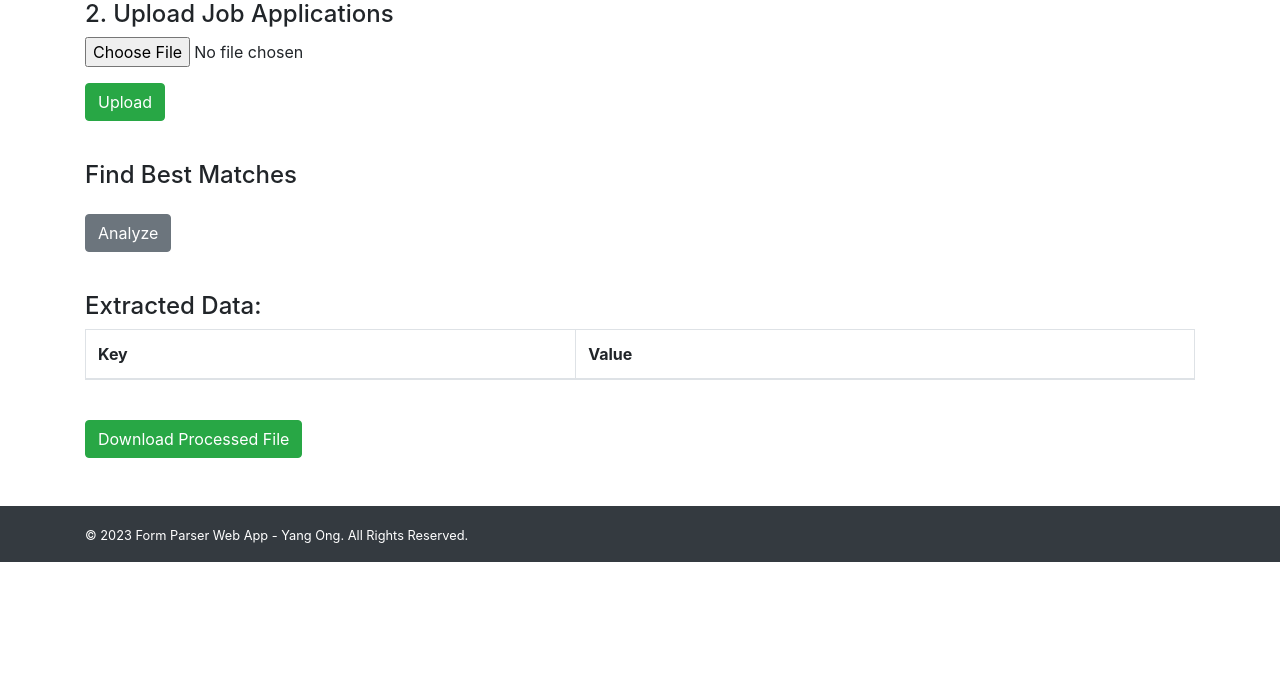
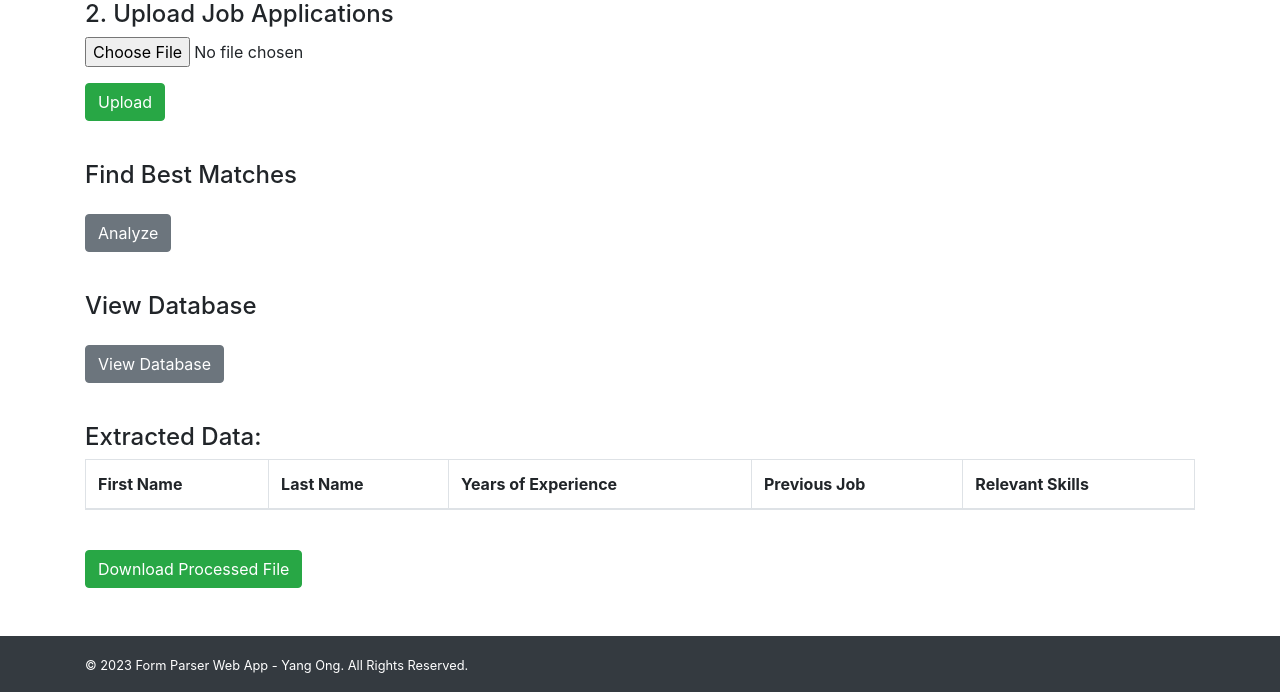
Before and after one commit to yangong17/FormParser, a Flask app: page / in a window 1280 px wide. Shown: the part 663-1355 px from the top of the page. Before the commit the page ends 1225 px from the top, so only its background shows below. Run offline with Flask 3, Linux system fonts and the light colour scheme; lists and menus that the app fills with data are empty; some libraries are stand-ins or nearby versions.

Commit message:
Able to pull info from database into webpage

```diff
--- a/app.py
+++ b/app.py
@@ -176,6 +176,35 @@ def execute():
 
 
 
+@app.route("/analyze", methods=["POST"])
+def analyze():
+    # Connect to the SQLite database
+    conn = sqlite3.connect('applications.db')
+    cursor = conn.cursor()
+
+    # Execute the SQL query
+    cursor.execute('SELECT first_name, last_name, years_of_experience, previous_job, your_relevant_skills FROM applications')
+
+    # Fetch all rows
+    rows = cursor.fetchall()
+
+    # Close the connection
+    conn.close()
+
+    # Format the data to match the structure expected by your table
+    data = []
+    for row in rows:
+        data.append({
+            "first_name": row[0],
+            "last_name": row[1],
+            "years_of_experience": row[2],
+            "previous_job": row[3],
+            "your_relevant_skills": row[4]
+        })
+
+    # Return the formatted data as JSON
+    return jsonify(data)
+
 
 
 '''
--- a/templates/index.html
+++ b/templates/index.html
@@ -3,8 +3,6 @@
 
 {% block content %}
 
-<!-- jQuery dependency, needs to be at top of document -->
-<script src="https://code.jquery.com/jquery-3.6.0.min.js"></script>
 
 <h2>Form Parser V1.0</h2>
 <p style="margin-top: 20px; margin-bottom: 50px;">Employee Information Sheets → Data Extraction → Exported as .csv</p>
@@ -91,20 +89,61 @@
 <p class="alert alert-success mt-3">{{ executemsg }}</p>
 {% endif %}
 
+<!-- Review Data -->
+<form action="/analyze" style="margin-top: 40px; margin-bottom: 40px;" method="post" enctype="multipart/form-data">
+    <h4>View Database</h4>
+    <!-- Button to view database data -->
+    <button id="analyzeBtn" class="btn btn-secondary mt-3">View Database</button>
+</form>
+
 <!-- Placeholder for the extracted data table -->
 <div id="dataTableContainer" style="margin-top: 40px; margin-bottom: 40px;">
     <h4>Extracted Data:</h4>
     <table class="table table-bordered" id="extractedDataTable">
         <thead>
             <tr>
-                <th>Key</th>
-                <th>Value</th>
+                <th>First Name</th>
+                <th>Last Name</th>
+                <th>Years of Experience</th>
+                <th>Previous Job</th>
+                <th>Relevant Skills</th>
             </tr>
         </thead>
         <tbody>
         </tbody>
     </table>
 </div>
+
+<script>
+    $(document).ready(function(){
+        $("#analyzeBtn").click(function(event){
+            // Prevent the default form submission
+            event.preventDefault();
+
+            // Send a POST request to /analyze
+            $.post("/analyze", function(data){
+                // Clear the existing rows in the table
+                $("#extractedDataTable tbody").empty();
+
+                // Loop through each row of data
+                $.each(data, function(index, row){
+                    // Create a new table row
+                    let tr = $("<tr>");
+
+                    // Append columns to the row
+                    tr.append($("<td>").text(row.first_name));
+                    tr.append($("<td>").text(row.last_name));
+                    tr.append($("<td>").text(row.years_of_experience));
+                    tr.append($("<td>").text(row.previous_job));
+                    tr.append($("<td>").text(row.your_relevant_skills));
+
+                    // Append the row to the table body
+                    $("#extractedDataTable tbody").append(tr);
+                });
+            });
+        });
+    });
+</script>
 
 
 <!-- Download File Button -->
--- a/templates/layout.html
+++ b/templates/layout.html
@@ -47,7 +47,7 @@
     </footer>
 
     <!-- Bootstrap JS and jQuery -->
-    <script src="https://code.jquery.com/jquery-3.5.1.slim.min.js"></script>
+    <script src="https://code.jquery.com/jquery-3.6.0.min.js"></script>
     <script src="https://cdn.jsdelivr.net/npm/@popperjs/core@2.9.3/dist/umd/popper.min.js"></script>
     <script src="https://maxcdn.bootstrapcdn.com/bootstrap/4.5.2/js/bootstrap.min.js"></script>
 </body>
```
Also changed, not shown: applications.db, 1 other file.
